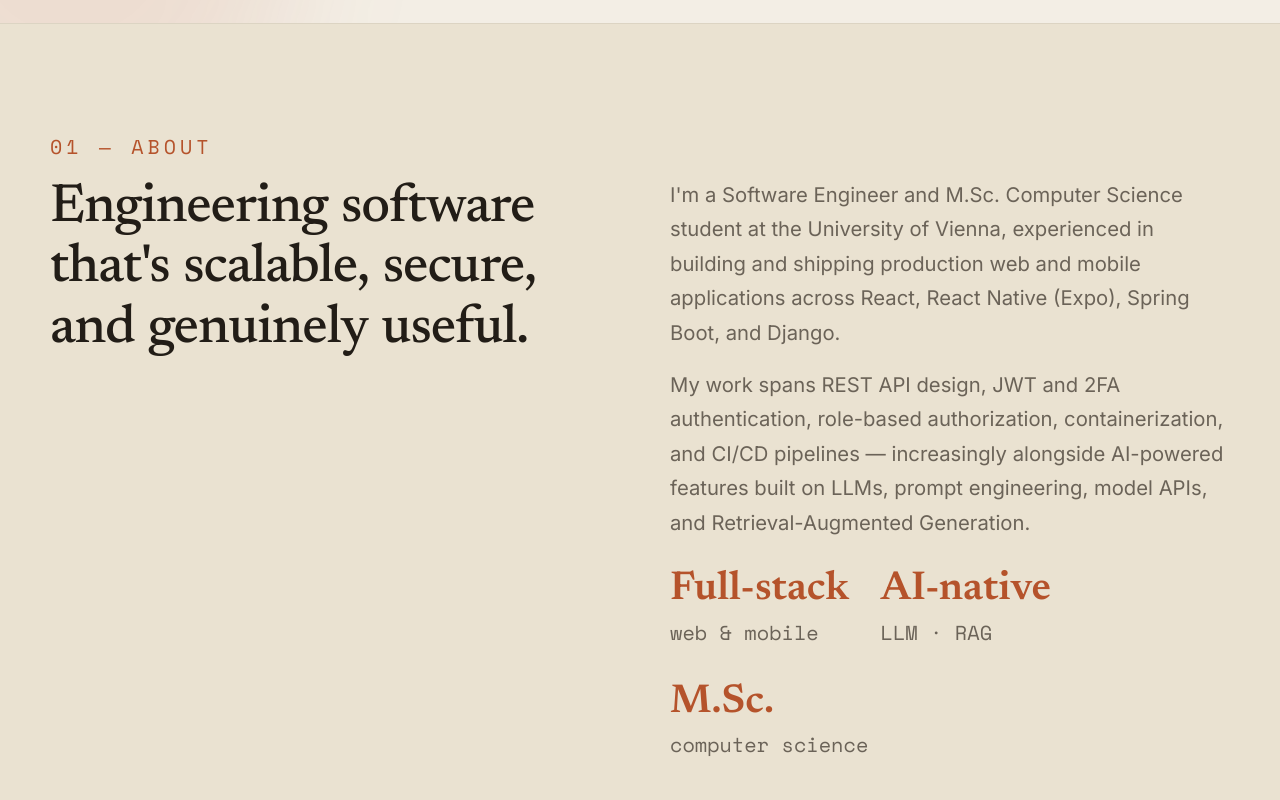
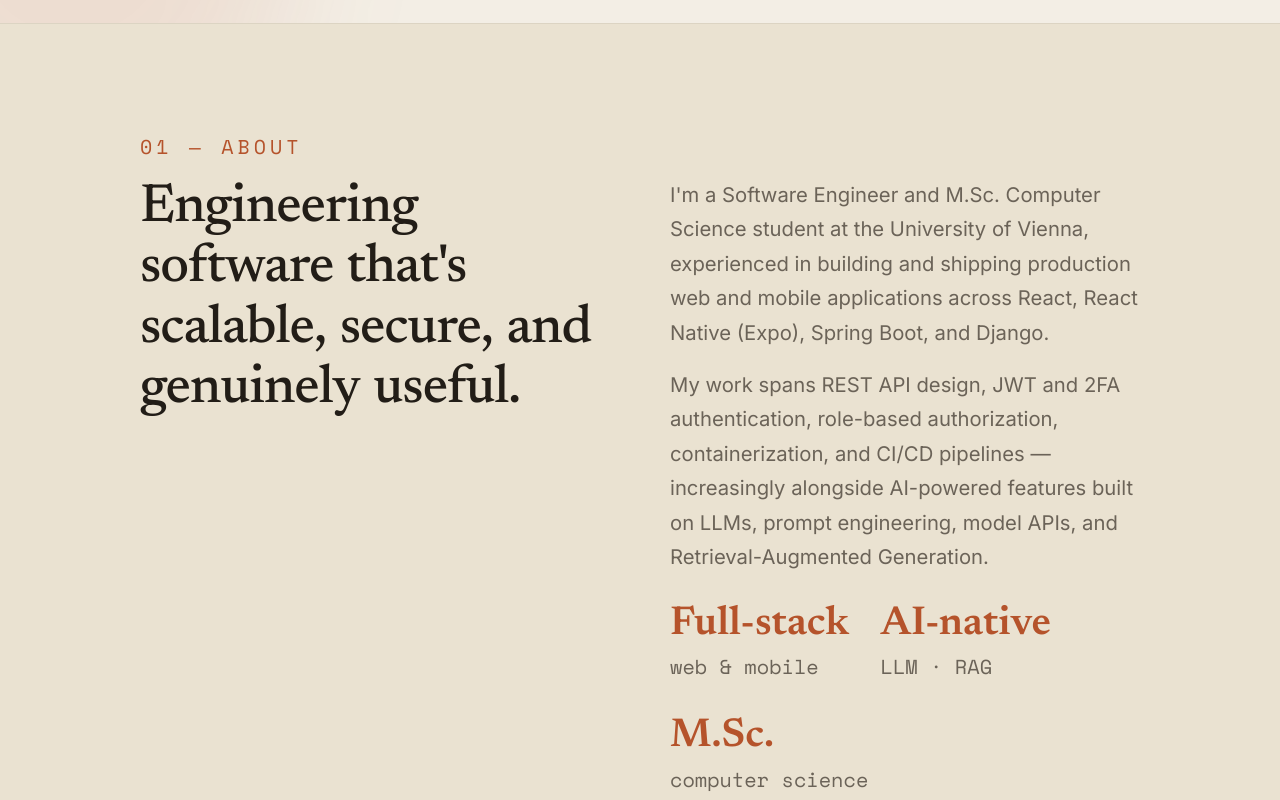
Before and after one commit to Arshad9633/Portfolio-Web, a React (Vite) app: page / in a window 1280 px wide. Shown: the part 1020-1820 px from the top of the page. Built offline with nearby package versions, Linux system fonts and the light colour scheme; no server answers.

Commit message:
updated the size and timeline experience.

```diff
--- a/src/components/sections/About.jsx
+++ b/src/components/sections/About.jsx
@@ -14,7 +14,7 @@ export default function About() {
 
   return (
     <section id="about" className="border-y border-ink/[0.07] bg-sand px-8 py-[108px]">
-      <div className="mx-auto max-w-[1180px]">
+      <div className="mx-auto max-w-[1000px]">
         {/* eyebrow — sits above the grid, full width */}
         <Reveal>
           <p className="mb-3.5 font-mono text-[20px] uppercase tracking-[0.2em] text-clay">
--- a/src/data/timeline.js
+++ b/src/data/timeline.js
@@ -1,6 +1,6 @@
 export const timeline = [
   {
-    role: "Full-Stack Developer",
+    role: "Full-Stack Developer(Independent Project)",
     period: "2025 — Present",
     org: "Salon Studio · Warsaw",
     description:
@@ -21,7 +21,7 @@ export const timeline = [
       "Graduate study in Computer Science, with a focus on software engineering and applied AI — LLM integration, RAG, and secure, scalable system design.",
   },
   {
-    role: "B.Sc. Computer Science (Web Technology Eng.)",
+    role: "B.Sc. Computer Science",
     period: "Mar 2018 — Apr 2022",
     org: "Vistula University · Warsaw",
     description:
```
